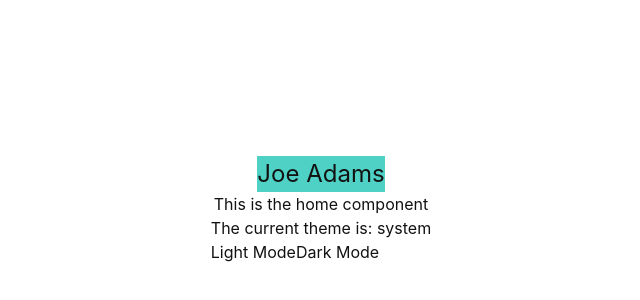
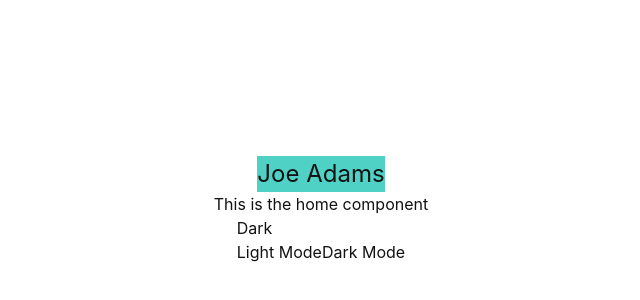
Before and after one commit to mondoadams/personal-site, a Next.js app: page / in a window 1280 px wide. Shown: the part 190-490 px from the top of the page, without its empty margins (319-959 px from the left). Built offline with nearby package versions, Linux system fonts and the light colour scheme; what @tailwindcss/ui would draw is missing.

Commit message:
Theme state

```diff
--- a/components/ThemeChanger/ThemeChanger.tsx
+++ b/components/ThemeChanger/ThemeChanger.tsx
@@ -5,7 +5,7 @@ export default function ThemeChanger() {
 
 	return (
 		<div>
-			<div>The current theme is: {theme}</div>
+			{theme === "light" ? <div>Light</div> : <div>Dark</div>}
 			<button onClick={() => setTheme("light")}>Light Mode</button>
 			<button onClick={() => setTheme("dark")}>Dark Mode</button>
 		</div>
```
